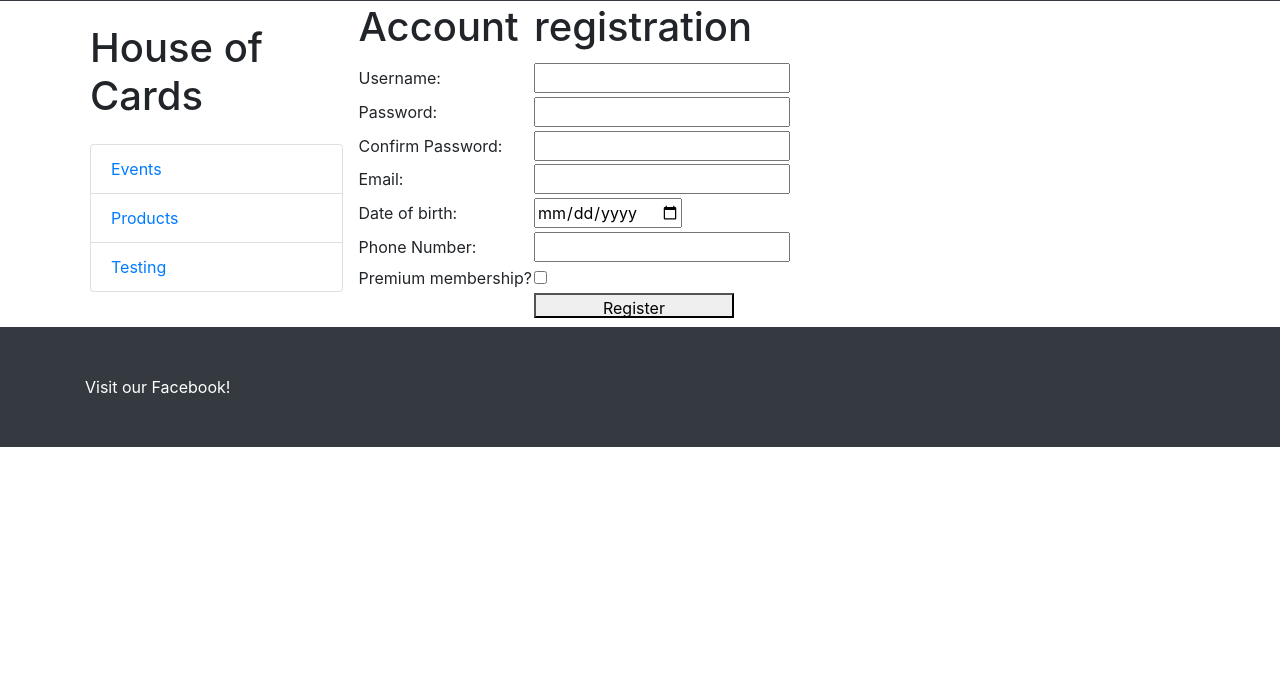
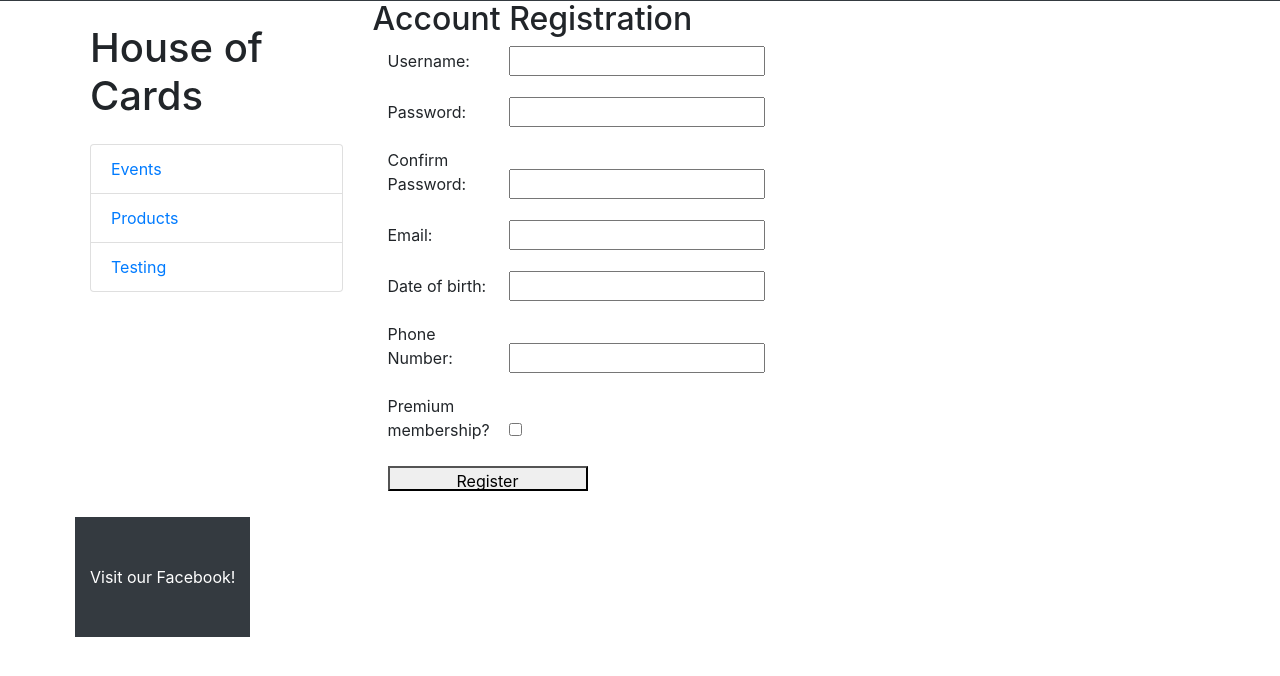
Before and after one commit to mupetmower/HouseOfCards, a Spring app: template src/main/resources/templates/userregister.html in a window 1280 px wide. Shown: the part 55-731 px from the top of the page. Run offline with Thymeleaf, Linux system fonts and the light colour scheme; the template is opened without the code that fills it, so the values that code supplies are empty; some of the project's set-up classes (security, data sources, template engines, error pages and the like) are left out, and stand-ins take their place; some libraries are stand-ins or nearby versions.

Commit message:
register update yet again

```diff
--- a/src/main/resources/templates/userregister.html
+++ b/src/main/resources/templates/userregister.html
@@ -37,49 +37,20 @@
 
 
          	<!-- Actual Page Body Content goes here -->
+		<div class="col-lg-9">
+			<h2>Account Registration</h2>
+			<div>
+				<div class="form-group"> <label class="col-sm-2 control-label">Username: </label><input type="text" name="username"></div>
+				<div class="form-group"> <label class="col-sm-2 control-label">Password: </label><input type="text" name="password"></div>
+				<div class="form-group"> <label class="col-sm-2 control-label">Confirm Password: </label><input type="text" name="confirmpassword"></div>
+				<div class="form-group"> <label class="col-sm-2 control-label">Email: </label><input type="text" name="email"></div>
+				<div class="form-group"> <label class="col-sm-2 control-label">Date of birth: </label><input type="text" name="dateofbirth"></div>
+				<div class="form-group"> <label class="col-sm-2 control-label">Phone Number: </label><input type="text" name="phonenumber"></div>
+				<div class="form-group"> <label class="col-sm-2 control-label">Premium membership? </label><input type="checkbox" name="premium"></div>
+				<div class="form-group"> <label class="col-sm-2 control-label"><button type="button" name="register" style="height:25px;width:200px">Register</button></div>
 
-			<br>
-			<table border="0">
-				<tr>
-					<td><h1>Account</h1></td>
-					<td><h1>  registration</h1></td>
-				</tr>
-				<tr>
-					<td>Username:</td>
-					<td><input type="text" name="username"></td>
-				</tr>
-				<tr>
-					<td>Password:</td>
-					<td><input type="text" name="password"></td>
-				</tr>
-				<tr>
-					<td>Confirm Password:</td>
-					<td><input type="text" name="confirmpassword"></td>
-				</tr>
-				<tr>
-					<td>Email:</td>
-					<td><input type="text" name="email"></td>
-				</tr>
-				<tr>
-					<td>Date of birth:</td>
-					<td><input type="date" name="dateofbirth"></td>
-				</tr>
-				<tr>
-					<td>Phone Number:</td>
-					<td><input type="text" name="phonenumber"></td>
-				</tr>
-				<tr>
-					<td>Premium membership? </td>
-					<td><input type="checkbox" name="premium"></td>
-				</tr>
-				<tr>
-					<td></td>
-					<td><button type="button" name="register" style="height:25px;width:200px">Register</button></td>
-				</tr>
-			</table>
-			<br>
 
-			<p> </p>
+
 
 
 
```
